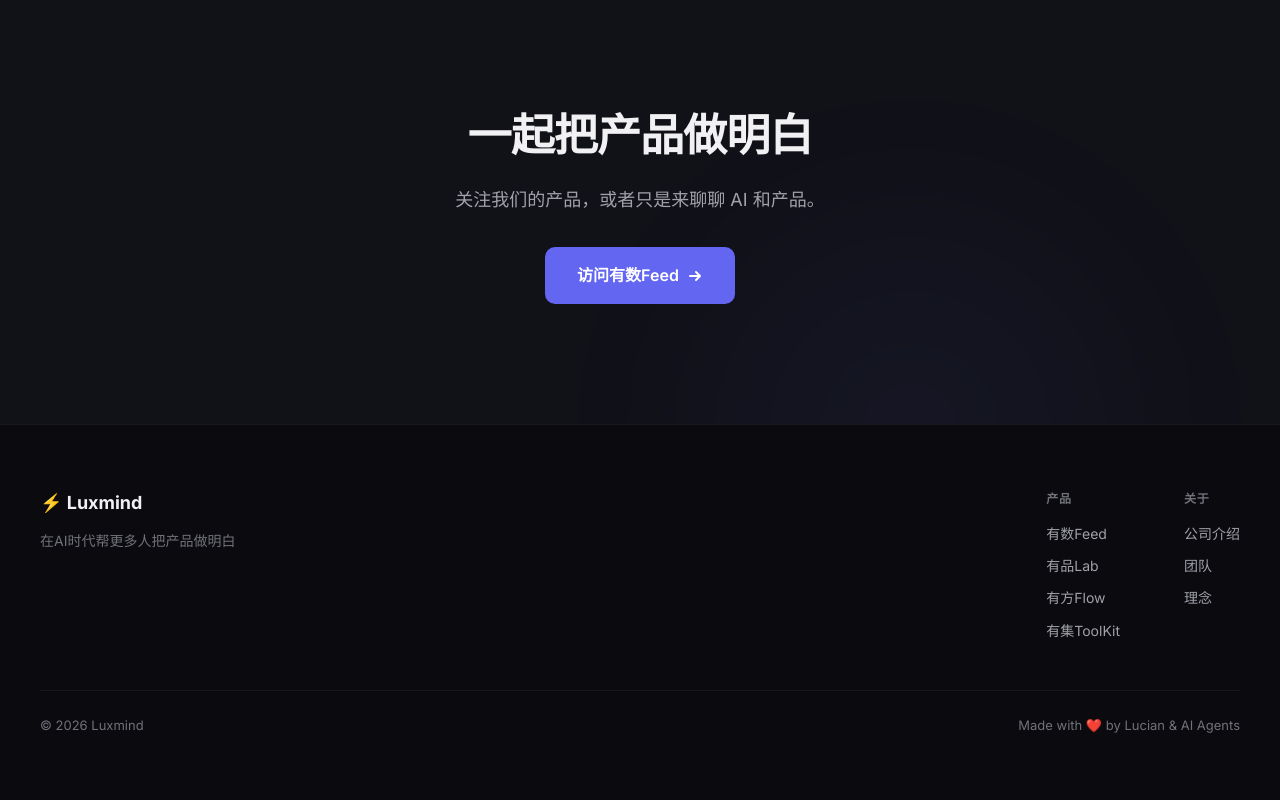
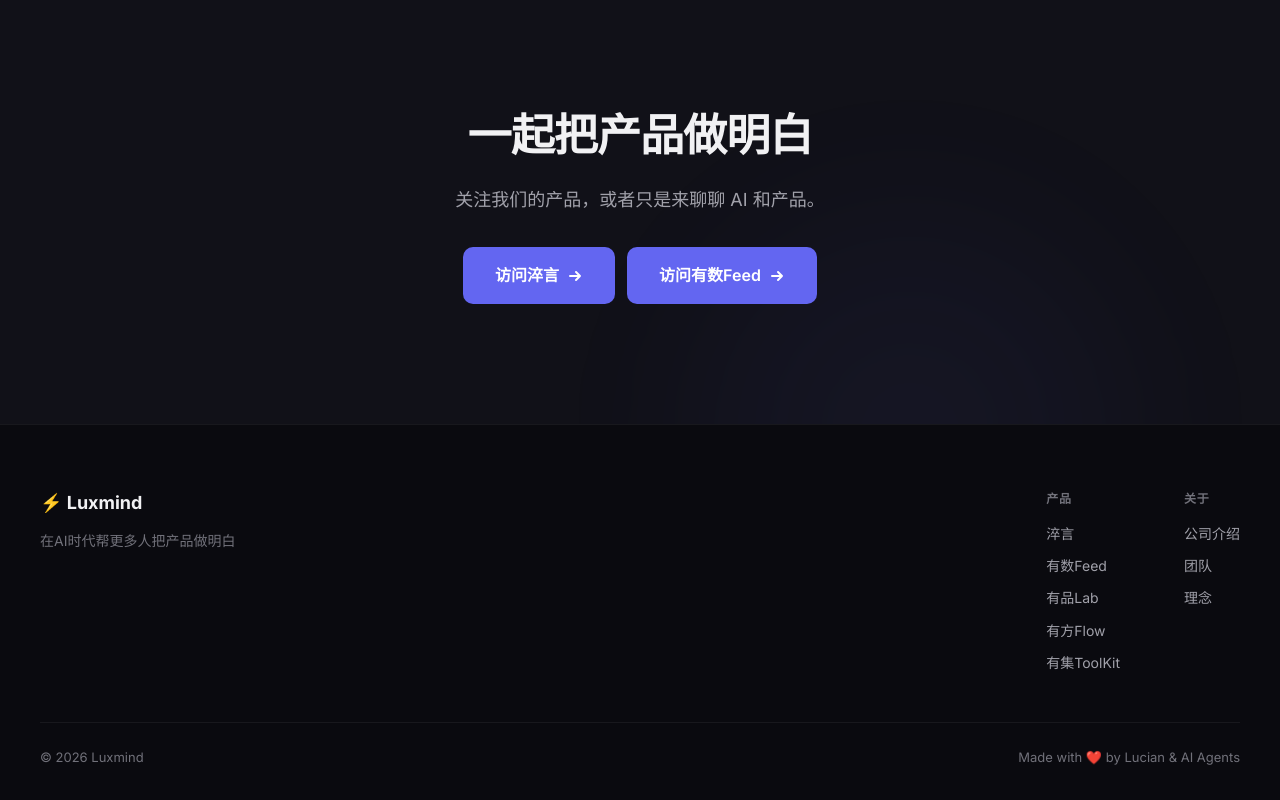
Before and after one commit to Lucian-Tang/luxmind-website, a plain HTML site: page index.html in a window 1280 px wide. Shown: the part 4094-4894 px from the top of the page. Before the commit the page ends 4862 px from the top, so only its background shows below. Drawn offline with Linux system fonts and the light colour scheme.

Commit message:
feat: add quench entry to homepage CTA and footer

```diff
--- a/index.html
+++ b/index.html
@@ -335,10 +335,16 @@
     <div class="cta-content reveal">
       <h2>一起把产品做明白</h2>
       <p>关注我们的产品，或者只是来聊聊 AI 和产品。</p>
-      <a href="https://feed.luxmind.cn/" target="_blank" rel="noopener" class="btn btn-primary btn-lg">
-        访问有数Feed
-        <svg width="16" height="16" viewBox="0 0 16 16" fill="none"><path d="M3 8h10M9 4l4 4-4 4" stroke="currentColor" stroke-width="2" stroke-linecap="round" stroke-linejoin="round"/></svg>
-      </a>
+      <div style="display:flex;gap:12px;justify-content:center;flex-wrap:wrap">
+        <a href="http://170.106.75.214/quench/" target="_blank" rel="noopener" class="btn btn-primary btn-lg">
+          访问淬言
+          <svg width="16" height="16" viewBox="0 0 16 16" fill="none"><path d="M3 8h10M9 4l4 4-4 4" stroke="currentColor" stroke-width="2" stroke-linecap="round" stroke-linejoin="round"/></svg>
+        </a>
+        <a href="https://feed.luxmind.cn/" target="_blank" rel="noopener" class="btn btn-primary btn-lg">
+          访问有数Feed
+          <svg width="16" height="16" viewBox="0 0 16 16" fill="none"><path d="M3 8h10M9 4l4 4-4 4" stroke="currentColor" stroke-width="2" stroke-linecap="round" stroke-linejoin="round"/></svg>
+        </a>
+      </div>
     </div>
   </section>
 
@@ -352,6 +358,7 @@
       <div class="footer-links">
         <div class="footer-col">
           <span class="footer-col-title">产品</span>
+          <a href="http://170.106.75.214/quench/" target="_blank">淬言</a>
           <a href="#products">有数Feed</a>
           <a href="#products">有品Lab</a>
           <a href="#products">有方Flow</a>
```
